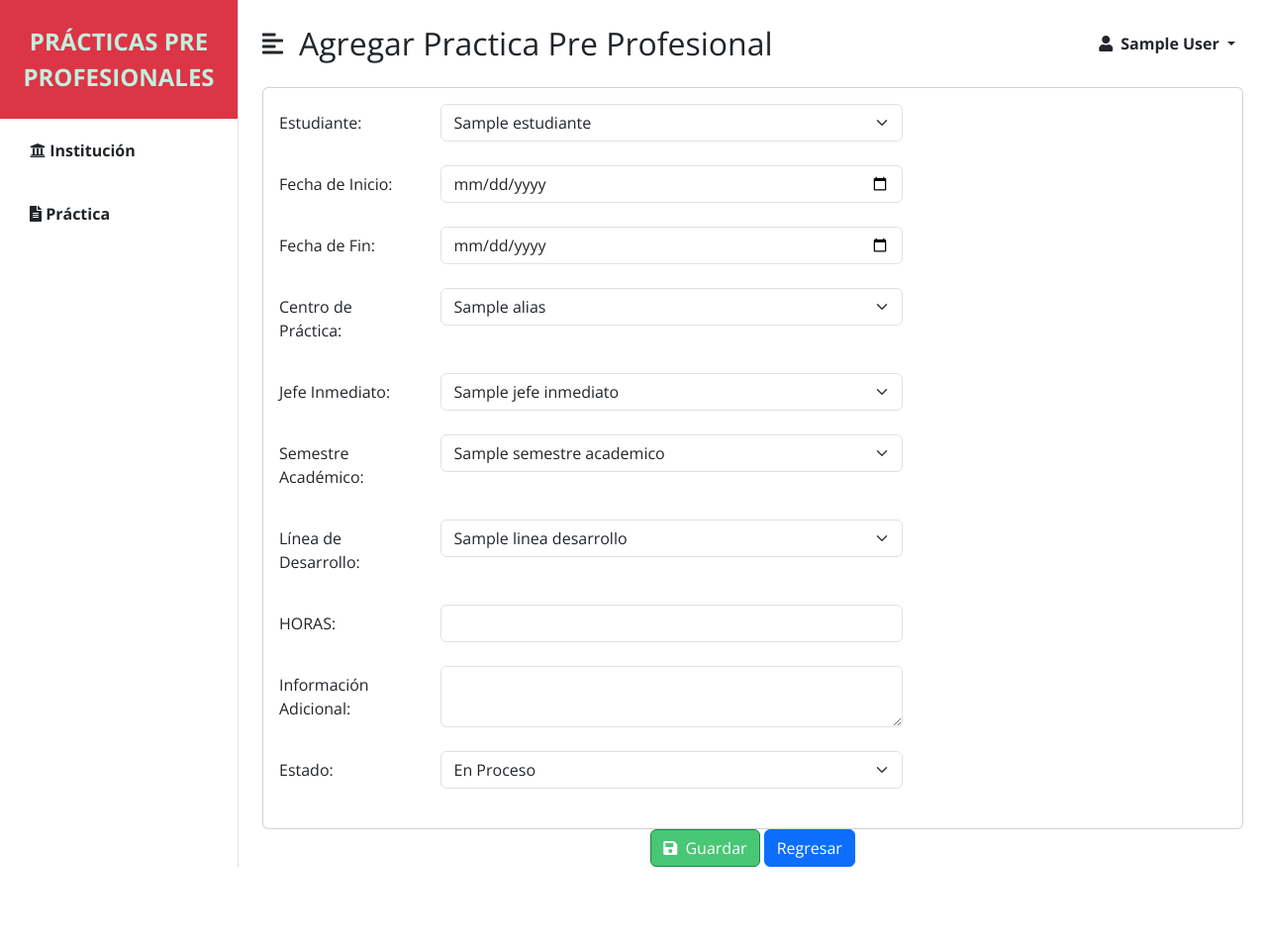
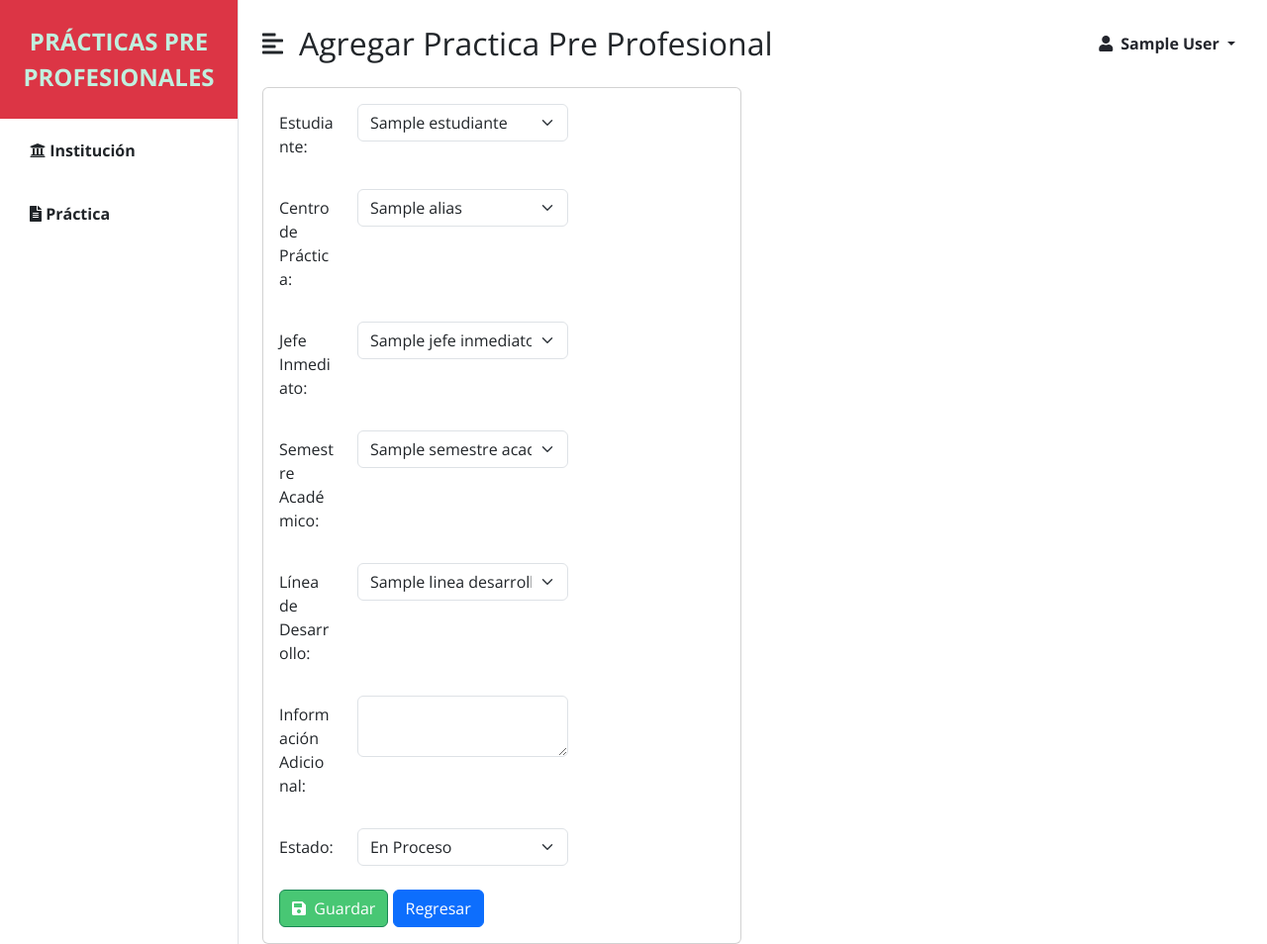
Before and after one commit to AngelAld/proyecto_calidad, a Flask app: page /agregar_practica in a window 1280 px wide. Shown: the whole page at 99% size. Before the commit the page ends 876 px from the top, so only its background shows below. Run offline with Flask 3, Linux system fonts and the light colour scheme; the visitor is signed in with stand-in values (Sample User, id 1); a database or web service that is not in the repository returns one stand-in record (values such as "Sample title"); some libraries are stand-ins or nearby versions.

Commit message:
ocultar practica

```diff
--- a/capaDatos/bd.py
+++ b/capaDatos/bd.py
@@ -2,17 +2,17 @@
 import psycopg2
 
 
-def obtener_conexion():
-    return psycopg2.connect(host='angelar-3301.postgres.pythonanywhere-services.com',
-                            port=13301,
-                            user='super',
-                            password='PROYECTOCALIDAD',
-                            database='db_calidad')
+#def obtener_conexion():
+#    return psycopg2.connect(host='angelar-3301.postgres.pythonanywhere-services.com',
+#                            port=13301,
+#                            user='super',
+#                            password='PROYECTOCALIDAD',
+#                            database='db_calidad')
 
 
-# def obtener_conexion():
-#       return psycopg2.connect(host='jelani.db.elephantsql.com',
-#                               port=5432,
-#                               user='nzsbwaov',
-#                               password='KGMLF1yVbv70Y7GqkfPRPVNL0C0GWQ2O',
-#                               database='nzsbwaov')
+def obtener_conexion():
+      return psycopg2.connect(host='jelani.db.elephantsql.com',
+                              port=5432,
+                              user='nzsbwaov',
+                              password='KGMLF1yVbv70Y7GqkfPRPVNL0C0GWQ2O',
+                              database='nzsbwaov')
--- a/capaNegocio/controlador_practica.py
+++ b/capaNegocio/controlador_practica.py
@@ -10,7 +10,7 @@ def listar_practicas():
     conexion.close()
     return practica
 
-def agregar_practica(id_estudiante, estado, id_linea_desarrollo, fecha_inicio, fecha_fin, id_semestre_academico, horas, id_jefe_inmediato, informacion_adicional):
+def agregar_practica(id_estudiante, estado, id_linea_desarrollo, id_semestre_academico, id_jefe_inmediato, informacion_adicional):
     conexion = obtener_conexion()
     msg = ""
     try:
@@ -28,15 +28,9 @@ def agregar_practica(id_estudiante, estado, id_linea_desarrollo, fecha_inicio, f
                 # Registra una nueva práctica y obtiene el ID generado
                 cursor.execute("INSERT INTO PRACTICA (id_estudiante, estado) VALUES (%s,'P') RETURNING id_practica", (id_estudiante,))
                 id_practica = cursor.fetchone()[0]
-            if not fecha_inicio or not fecha_fin:
-                raise ValueError("Debe proporcionar las fechas de inicio y fin.")
-            if not horas:
-                raise ValueError("Debe proporcionar las horas de práctica.")
-            if not informacion_adicional:
-                raise ValueError("Debe proporcionar información adicional.")
             # Registra un nuevo detalle de práctica
-            cursor.execute("INSERT INTO DETALLE_PRACTICA (fecha_inicio, fecha_fin, informacion_adicional, estado, horas, id_practica, id_jefe_inmediato, id_semestre_academico, id_linea_desarrollo) VALUES (%s, %s, %s, %s, %s, %s, %s, %s, %s)",
-                           (fecha_inicio, fecha_fin, informacion_adicional, estado, horas, id_practica, id_jefe_inmediato, id_semestre_academico, id_linea_desarrollo))
+            cursor.execute("INSERT INTO DETALLE_PRACTICA (informacion_adicional, estado, id_practica, id_jefe_inmediato, id_semestre_academico, id_linea_desarrollo) VALUES (%s, %s, %s, %s, %s, %s)",
+                           (informacion_adicional, estado, id_practica, id_jefe_inmediato, id_semestre_academico, id_linea_desarrollo))
 
             # Confirma la transacción
             conexion.commit()
--- a/capaPresentacion/Practica/practica.py
+++ b/capaPresentacion/Practica/practica.py
@@ -15,8 +15,6 @@ def formulario_agregar_practica():
         jefeInmediatos=c_practica.obtener_jefe_inmediato()
         semestre_academicos=c_practica.obtener_semestre()
         lineaDesarrollos=c_practica.obtener_lineaDesarrollo()
-
-
         return render_template("frm_agregar_practica.html",estudiantes=estudiantes,centro_practicas=centro_practicas,jefeInmediatos=jefeInmediatos,semestre_academicos=semestre_academicos,lineaDesarrollos=lineaDesarrollos)
 
 
@@ -26,23 +24,14 @@ def guardar_practica():
         return redirect(url_for("inicio.inicio"))
     else:
         id_estudiante = int(request.form["estudiante"])
-        frm_estado = request.form.get("estado")
-        if frm_estado == "on":
-            estado = "p"
-        else:
-            estado = "F"
-
+        estado = request.form["estado"]
         id_linea_desarrollo = request.form["lineaDesarrollo"]
-        fecha_inicio = request.form["fechaInicio"]
-        fecha_fin = request.form["fechaFin"]
         id_semestre_academico = request.form["semestreAcademico"]
-        horas = request.form["horas"]
         id_jefe_inmediato = request.form["jefeInmediato"]
         informacion_adicional = request.form["informacionAdicional"]
     try:
         mensaje = c_practica.agregar_practica(
-            id_estudiante, estado, id_linea_desarrollo, fecha_inicio,
-            fecha_fin, id_semestre_academico, horas, id_jefe_inmediato,
+            id_estudiante, estado, id_linea_desarrollo, id_semestre_academico, id_jefe_inmediato,
             informacion_adicional
         )
 
--- a/capaPresentacion/Practica/templates/mantenimiento_practica.html
+++ b/capaPresentacion/Practica/templates/mantenimiento_practica.html
@@ -5,14 +5,6 @@
   <section class="section">
     <div class="row">
       <div class="col">
-        <div class="text-right mb-3 d-none">
-          <label for="detallePractica">Detalle de Práctica</label>
-          <select class="form-select" id="detallePractica" name="detallePractica">
-            <option value="1">Práctica 1</option>
-            <option value="2">Práctica 2</option>
-            <option value="3">Práctica 3</option>
-          </select>
-        </div>
         <div class="card">
           <div class="card-body">
             <div class="form-group mb-4 row">
@@ -20,27 +12,10 @@
               <div class="col-lg-6">
                 <select class="form-select input" id="estudiante" name="estudiante">
                   {% for estudiante in estudiantes %}
-                    <option value="{{ estudiante[0] }}" {% if estudiante[0] == estudiante_seleccionado %}selected{% endif %}>{{ estudiante[1] }}</option>
+                  <option value="{{ estudiante[0] }}" {% if estudiante[0]==estudiante_seleccionado %}selected{% endif
+                    %}>{{ estudiante[1] }}</option>
                   {% endfor %}
                 </select>
-              </div>
-              <div class="col d-none d-xl-block">
-              </div>
-            </div>
-            <div class="form-group mb-4 row">
-              <label for="fechaInicio" class="col-lg-2 col-form-label">Fecha de Inicio:</label>
-              <div class="col-lg-6">
-                <input type="date" class="form-control input" id="fechaInicio" name="fechaInicio" value="{{fecha_inicio}}">
-              </div>
-              <div class="col d-none d-xl-block">
-              </div>
-            </div>
-            <div class="form-group mb-4 row">
-              <label for="fechaFin" class="col-lg-2 col-form-label">Fecha de Fin:</label>
-              <div class="col-lg-6">
-                <input type="date" class="form-control input" id="fechaFin" name="fechaFin">
-              </div>
-              <div class="col d-none d-xl-block">
               </div>
             </div>
             <div class="form-group mb-4 row">
@@ -52,8 +27,6 @@
                   {% endfor %}
                 </select>
               </div>
-              <div class="col d-none d-xl-block">
-              </div>
             </div>
             <div class="form-group mb-4 row">
               <label for="jefeInmediato" class="col-lg-2 col-form-label">Jefe Inmediato:</label>
@@ -63,8 +36,6 @@
                   <option value="{{jefeInmediato[0]}}">{{jefeInmediato[1]}}</option>
                   {% endfor %}
                 </select>
-              </div>
-              <div class="col d-none d-xl-block">
               </div>
             </div>
             <div class="form-group mb-4 row">
@@ -76,8 +47,6 @@
                   {% endfor %}
                 </select>
               </div>
-              <div class="col d-none d-xl-block">
-              </div>
             </div>
             <div class="form-group mb-4 row">
               <label for="lineaDesarrollo" class="col-lg-2 col-form-label">Línea de Desarrollo:</label>
@@ -88,25 +57,16 @@
                   {% endfor %}
                 </select>
               </div>
-              <div class="col d-none d-xl-block">
-              </div>
             </div>
-            <div class="form-group mb-4 row">
-              <label for="horas" class="col-lg-2 col-form-label">HORAS:</label>
-              <div class="col-lg-6">
-                <input type="text" class="form-control input" id="horas" name="horas" value="{{horas}}">
-              </div>
-              <div class="col d-none d-xl-block">
-              </div>
-            </div>
+
             <div class="form-group mb-4 row">
               <label for="informacionAdicional" class="col-lg-2 col-form-label">Información Adicional:</label>
               <div class="col-lg-6">
-                <textarea class="form-control input" id="informacionAdicional" name="informacionAdicional" value="{{informacion_adicional}}"></textarea>
-              </div>
-              <div class="col d-none d-xl-block">
+                <textarea class="form-control input" id="informacionAdicional" name="informacionAdicional"
+                  value="{{informacion_adicional}}"></textarea>
               </div>
             </div>
+
             <div class="form-group mb-4 row">
               <label for="estado" class="col-lg-2 col-form-label">Estado:</label>
               <div class="col-lg-6">
@@ -116,16 +76,15 @@
                   <option value="O">Otro estado</option>
                 </select>
               </div>
-              <div class="col d-none d-xl-block">
-              </div>
             </div>
+            <button type="submit" class="btn btn-success"><i class="fas fa-save"></i>&nbsp;&nbsp;Guardar</button>
+            <a href="{{ url_for('practica.practicas') }}" class="btn btn-primary">Regresar</a>
+
+
           </div>
         </div>
-          <div class="card-footer text-center">
-            <button type="submit" class="btn btn-success"><i class="fas fa-save"></i>&nbsp;&nbsp;Guardar</button>
-            <a href="{{ url_for('practica.practicas') }}" class="btn btn-primary">Regresar</a>
-          </div>
-        </div>
+      </div>
+      <div class="col d-none d-xl-block">
       </div>
     </div>
   </section>
--- a/capaPresentacion/Practica/templates/practica.html
+++ b/capaPresentacion/Practica/templates/practica.html
@@ -20,7 +20,7 @@
         <table class="table table-hover align-middle table-bordered" id="tablita">
           <thead>
             <tr class="table-danger">
-              <th class="col-2 text-center">Estudiante</th>
+              <th class="col-4 text-center">Estudiante</th>
               <th class="col-1 text-center d-none d-md-table-cell">Estado</th>
               <th class="col-1 text-center">Mas detalles</th>
               <th class="col-1 text-center">Eliminar</th>
@@ -29,7 +29,7 @@
           <tbody>
             {% for practica in practicas %}
             <tr>
-              <td class="col-2 text-center">{{practica[1]}}</td>
+              <td class="col-4">{{practica[1]}}</td>
               <td class="col-1 text-center d-none d-md-table-cell">
                 <form action="{{url_for('practica.actualizar_estado_practica')}}" method="POST" class="actualizar_estado">
                   <input type="hidden" name="id" value="{{practica[0]}}">
```
Also changed, not shown: capaPresentacion/Practica/templates/frm_editar_practica.html (+45 -8 lines).
